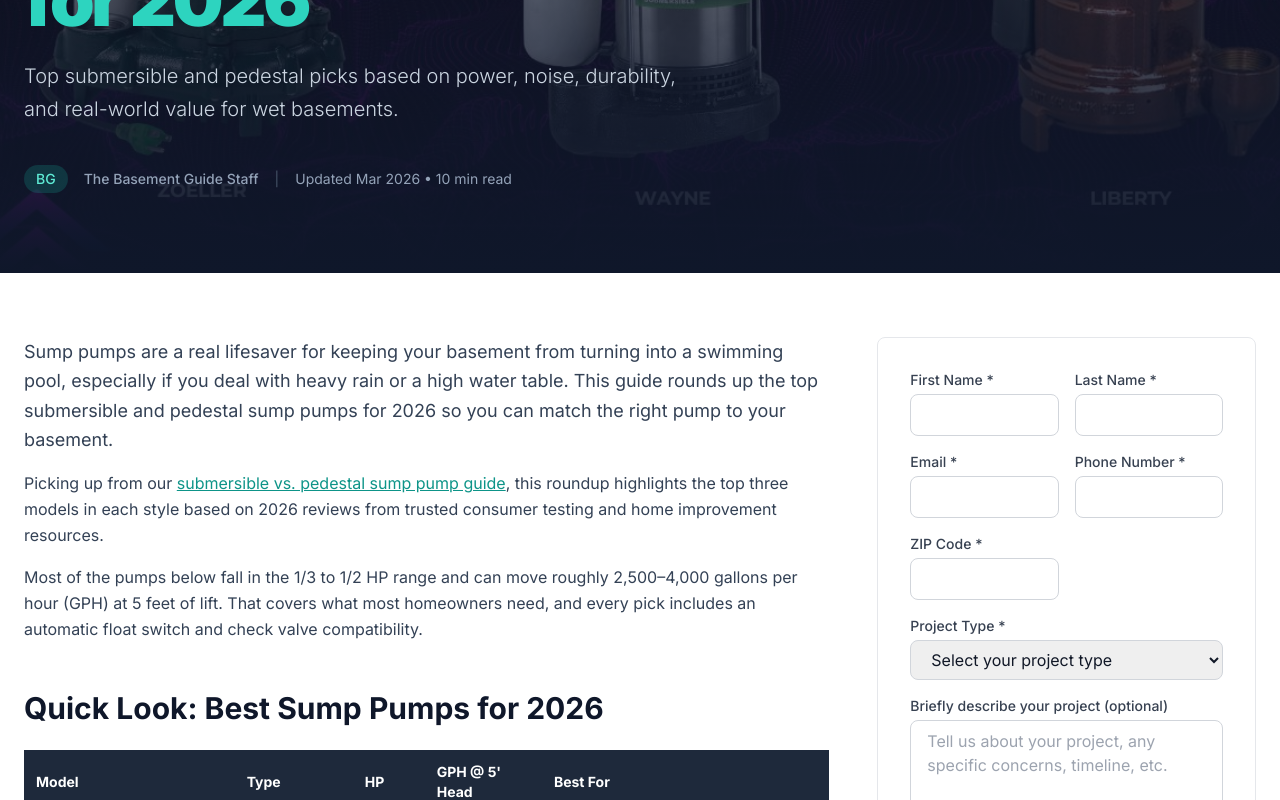
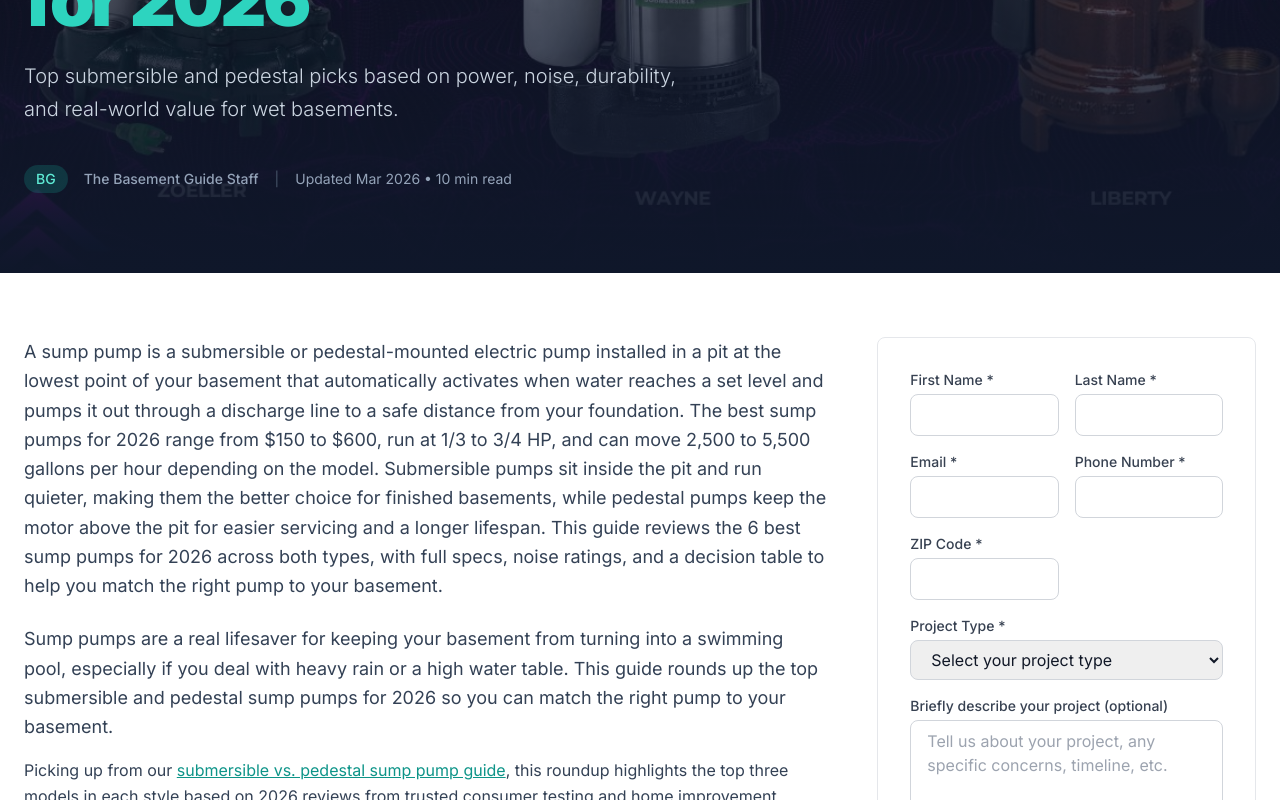
Before and after one commit to thebasementguide2026/basement-guide, a Next.js app: page /articles/best-sump-pumps-2026 in a window 1280 px wide. Shown: the part 384-1184 px from the top of the page. Built offline with nearby package versions, Linux system fonts and the light colour scheme.

Commit message:
Add intro paragraph to best sump pumps 2026

```diff
--- a/app/articles/best-sump-pumps-2026/page.tsx
+++ b/app/articles/best-sump-pumps-2026/page.tsx
@@ -153,6 +153,7 @@ export default function BestSumpPumps2026() {
 
             {/* Intro */}
             <section>
+                            <p className='text-lg text-slate-700 leading-relaxed mb-6'>A sump pump is a submersible or pedestal-mounted electric pump installed in a pit at the lowest point of your basement that automatically activates when water reaches a set level and pumps it out through a discharge line to a safe distance from your foundation. The best sump pumps for 2026 range from $150 to $600, run at 1/3 to 3/4 HP, and can move 2,500 to 5,500 gallons per hour depending on the model. Submersible pumps sit inside the pit and run quieter, making them the better choice for finished basements, while pedestal pumps keep the motor above the pit for easier servicing and a longer lifespan. This guide reviews the 6 best sump pumps for 2026 across both types, with full specs, noise ratings, and a decision table to help you match the right pump to your basement.</p>
               <p className='text-lg text-slate-700 leading-relaxed'>
                 Sump pumps are a real lifesaver for keeping your basement from turning into a swimming pool, especially if you deal with heavy rain or a high water table. This guide rounds up the top submersible and pedestal sump pumps for 2026 so you can match the right pump to your basement.
               </p>
```
